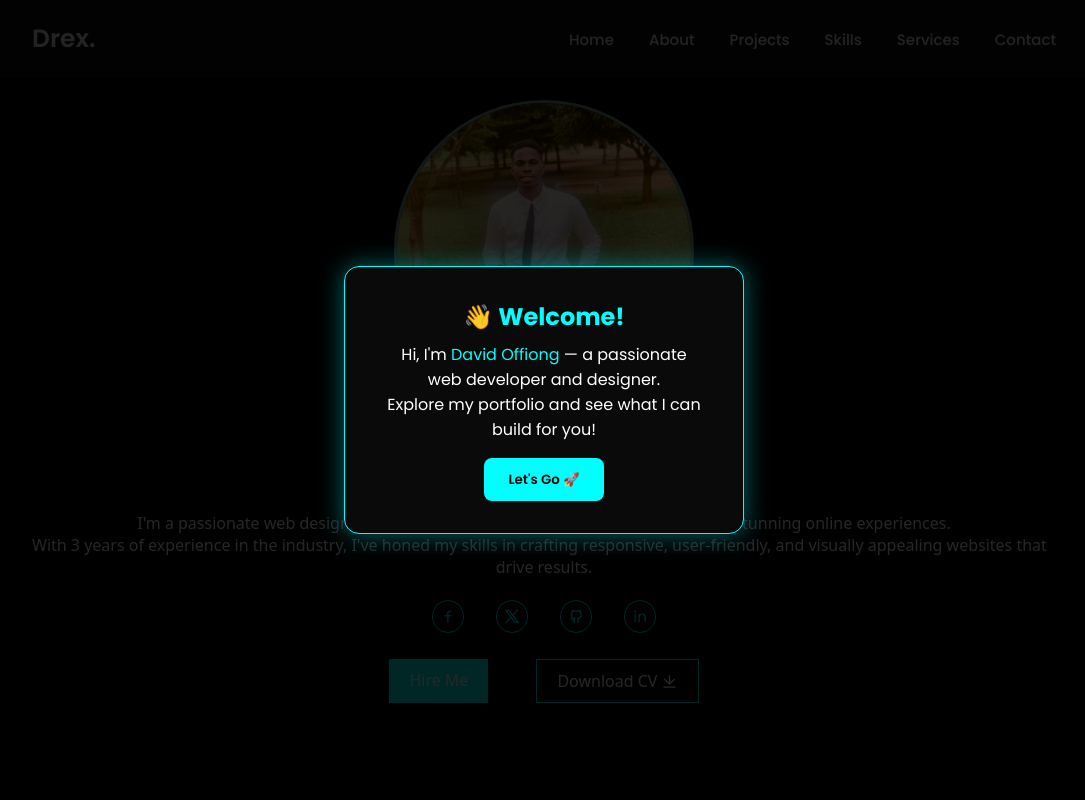
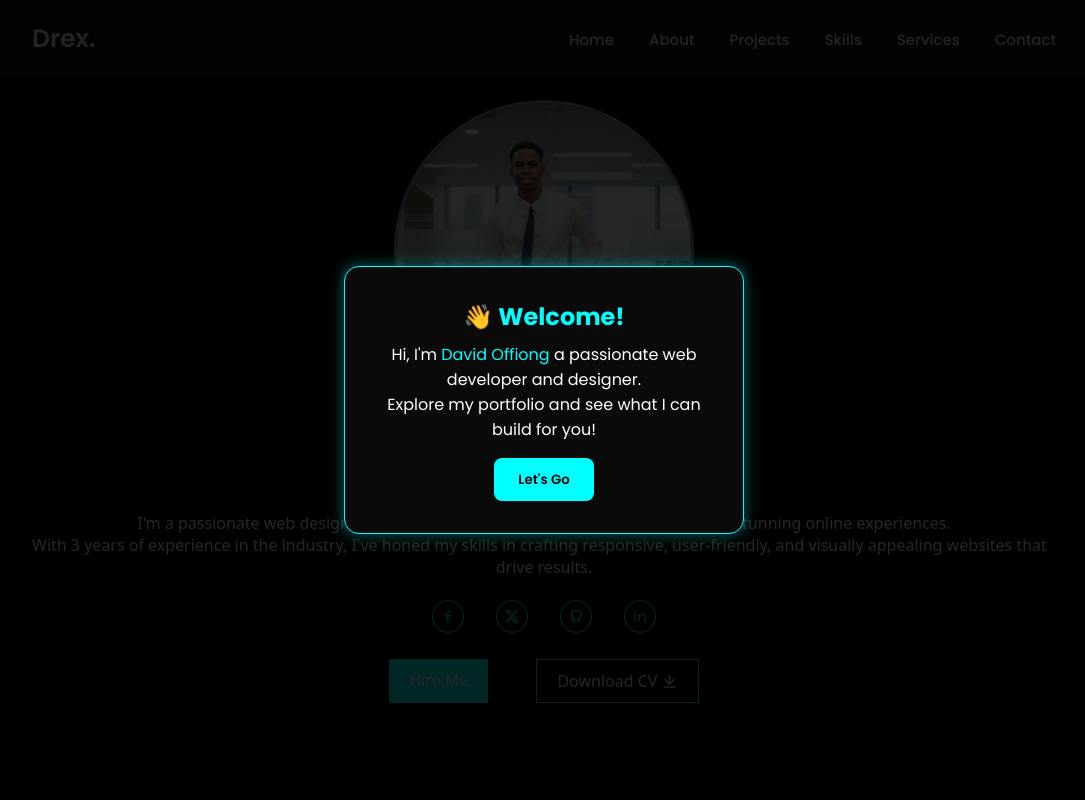
Before and after one commit to offiongDavid/Portfolio_site, a plain HTML site: page index.html in a window 1280 px wide. Shown: the top 800 px of the page, without its empty margins (96-1181 px from the left). Drawn offline with nearby package versions, Linux system fonts and the light colour scheme.

Commit message:
updating

```diff
--- a/index.css
+++ b/index.css
@@ -688,6 +688,10 @@ html {
     box-shadow: 0 0 15px rgba(0, 255, 255, 0.05);
 }
 
+.service-card li{
+    list-style: none;
+}
+
 .service-card:hover {
     background: rgba(0, 255, 255, 0.15);
     transform: translateY(-8px);
@@ -1184,7 +1188,7 @@ html {
 @media (max-width: 768px) {
     .about-container {
         flex-direction: column-reverse;
-        text-align: center;
+        text-align: justify;
     }
 
     .personal-info {
@@ -1381,7 +1385,7 @@ select {
   border-radius: 15px;
   text-align: center;
   padding: 2rem 2.5rem;
-  box-shadow: 0 0 25px rgba(0, 255, 255, 0.4);
+  box-shadow: 0 0 15px rgba(0, 255, 255, 0.4);
   max-width: 400px;
   width: 90%;
   animation: fadeInUp 0.8s ease;
--- a/index.html
+++ b/index.html
@@ -44,9 +44,9 @@
         <div id="welcomePopup" class="popup-overlay">
             <div class="popup-content">
                 <h2>👋 Welcome!</h2>
-                <p>Hi, I'm <span style="color:aqua;">David Offiong</span> — a passionate web developer and designer.</p>
+                <p>Hi, I'm <span style="color:aqua;">David Offiong</span> a passionate web developer and designer.</p>
                 <p>Explore my portfolio and see what I can build for you!</p>
-                <button id="closePopup">Let's Go 🚀</button>
+                <button id="closePopup">Let's Go </button>
             </div>
         </div>
 
@@ -59,8 +59,8 @@
                 <div class="home-container">
 
                     <div class="image-container">
-                        <img src="/PortImages/WhatsApp Image 2025-10-07 at 8.25.27 PM.jpeg" class="portfolio-pic"
-                            width="300px" height="300px">
+                        <img src="/PortImages/ai-edited-image-1761630553428.jpg" class="portfolio-pic" width="300px"
+                            height="300px">
                     </div>
 
 
@@ -114,7 +114,7 @@
                     <div class="about-text">
                         <h1>About <span>Me</span></h1>
                         <p class="intro">
-                            Hi, I'm <span>David Offiong</span> : a passionate web designer and developer with a deep
+                            Hi, I'm <span>David Offiong</span> a passionate web designer and developer with a deep
                             interest in
                             creating beautiful, functional, and user-centered digital experiences. I love bringing ideas
                             to life
@@ -184,6 +184,12 @@
                         <div class="skill-box">
                             <i class="fab fa-php"></i>
                             <span>PHP</span>
+                        </div>
+
+                        <div class="skill-box">
+
+                            <i class="ri-nodejs-line"></i>
+                            <span>NODE JS</span>
                         </div>
 
                         <div class="skill-box">
@@ -583,17 +589,16 @@
     <!-- Load library from the CDN -->
     <script src="https://unpkg.com/typed.js@2.1.0/dist/typed.umd.js"></script>
 
-    <!-- Setup and start animation! -->
     <script>
         var typed = new Typed('#element', {
-            strings: ['Web Developer', 'Graphic Designer.', 'Digital Marketer', 'Educator', 'Web Designer'],
+            strings: ['Web Developer', 'Graphic Designer.', 'Digital Marketer', 'Web Developmet Trainer', 'Web Designer', 'Tech Enthusiast'],
             typeSpeed: 100,
             backSpeed: 50,
             loop: true,
         });
 
         var typed = new Typed('#Element-2', {
-            strings: ['Web Developer', 'Graphic Designer.', 'Digital Marketer', 'Educator', 'Web Designer'],
+            strings: ['Web Developer', 'Graphic Designer.', 'Digital Marketer', 'Web Development Trainer', 'Web Designer'],
             typeSpeed: 100,
             backSpeed: 50,
             loop: true,
```
Also changed, not shown: PortImages/WhatsApp Image 2025-10-07 at 8.25.27 PM.jpeg (deleted), PortImages/ai-edited-image-1761630553428.jpg (added).
